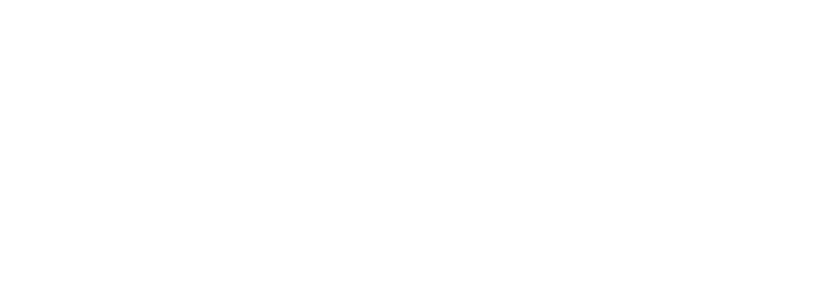
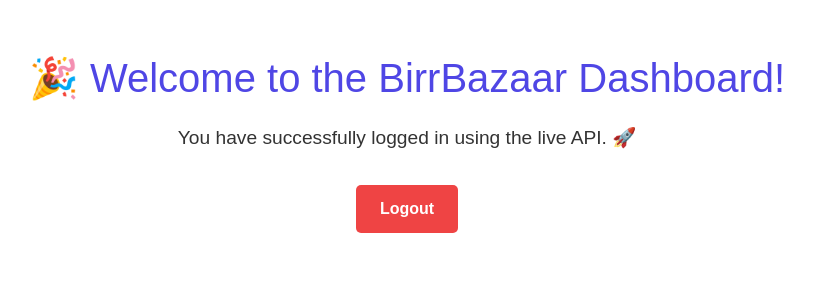
Before and after one commit to Nes-cmd/lock-dep-front, a React (Vite) app: page /dashboard in a window 1280 px wide. Before the commit this address had no page. Shown: the top 300 px of the page, without its empty margins (233-1046 px from the left). Built offline with nearby package versions, Linux system fonts and the light colour scheme; the HTML template or start-up script is replaced by a standard one.

Commit message:
feat: connect login to live API and add dashboard placeholder

```diff
--- a/src/App.jsx
+++ b/src/App.jsx
@@ -2,7 +2,7 @@
 import Home from './pages/Home';
 import Signup from './pages/Signup';
 import Login from './pages/Login';
-
+import Dashboard from './pages/Dashboard';
 function App() {
   return (
     <Router>
@@ -13,6 +13,7 @@
         {/* Authentication Flow */}
         <Route path="/signup" element={<Signup />} />
         <Route path="/login" element={<Login />} />
+        <Route path="/dashboard" element={<Dashboard />} />
       </Routes>
     </Router>
   );
--- /dev/null
+++ b/src/pages/Dashboard.jsx
@@ -0,0 +1,39 @@
+import React from 'react';
+
+const Dashboard = () => {
+  return (
+    <div style={{
+      padding: '3rem',
+      textAlign: 'center',
+      fontFamily: 'sans-serif',
+      color: '#333'
+    }}>
+      <h1 style={{ fontSize: '2.5rem', color: '#4F46E5' }}>
+        🎉 Welcome to the BirrBazaar Dashboard!
+      </h1>
+      <p style={{ fontSize: '1.2rem', marginTop: '1rem' }}>
+        You have successfully logged in using the live API. 🚀
+      </p>
+      <button
+        onClick={() => {
+          localStorage.removeItem('token'); // Or wherever you store your auth token
+          window.location.href = '/login';
+        }}
+        style={{
+          marginTop: '2rem',
+          padding: '0.75rem 1.5rem',
+          backgroundColor: '#EF4444',
+          color: 'white',
+          border: 'none',
+          borderRadius: '5px',
+          cursor: 'pointer',
+          fontWeight: 'bold'
+        }}
+      >
+        Logout
+      </button>
+    </div>
+  );
+};
+
+export default Dashboard;
--- a/src/pages/Login.jsx
+++ b/src/pages/Login.jsx
@@ -22,7 +22,7 @@
 
     try {
       // TODO: REPLACE THIS URL with the live backend endpoint provide
-      const API_URL = 'http://localhost:5000/api/auth/login';
+      const API_URL = 'http://team1-api.primetrustx.com/api/auth/login';
 
       const response = await fetch(API_URL, {
         method: 'POST',
```
